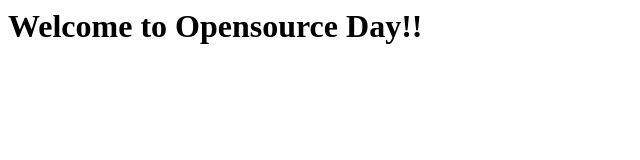
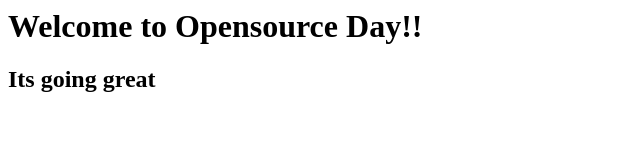
Before and after one commit to nitiniweave/prybox, a plain HTML site: page index.html in a window 1280 px wide. Shown: the whole page, without its empty margins (0-640 px from the left). Drawn offline with Linux system fonts and the light colour scheme.

Commit message:
Added another line

```diff
--- a/index.html
+++ b/index.html
@@ -6,4 +6,5 @@
 
 <body>
 <h1>Welcome to Opensource Day!!</h1>
+<h2>Its going great</h2>
 </body>
```
